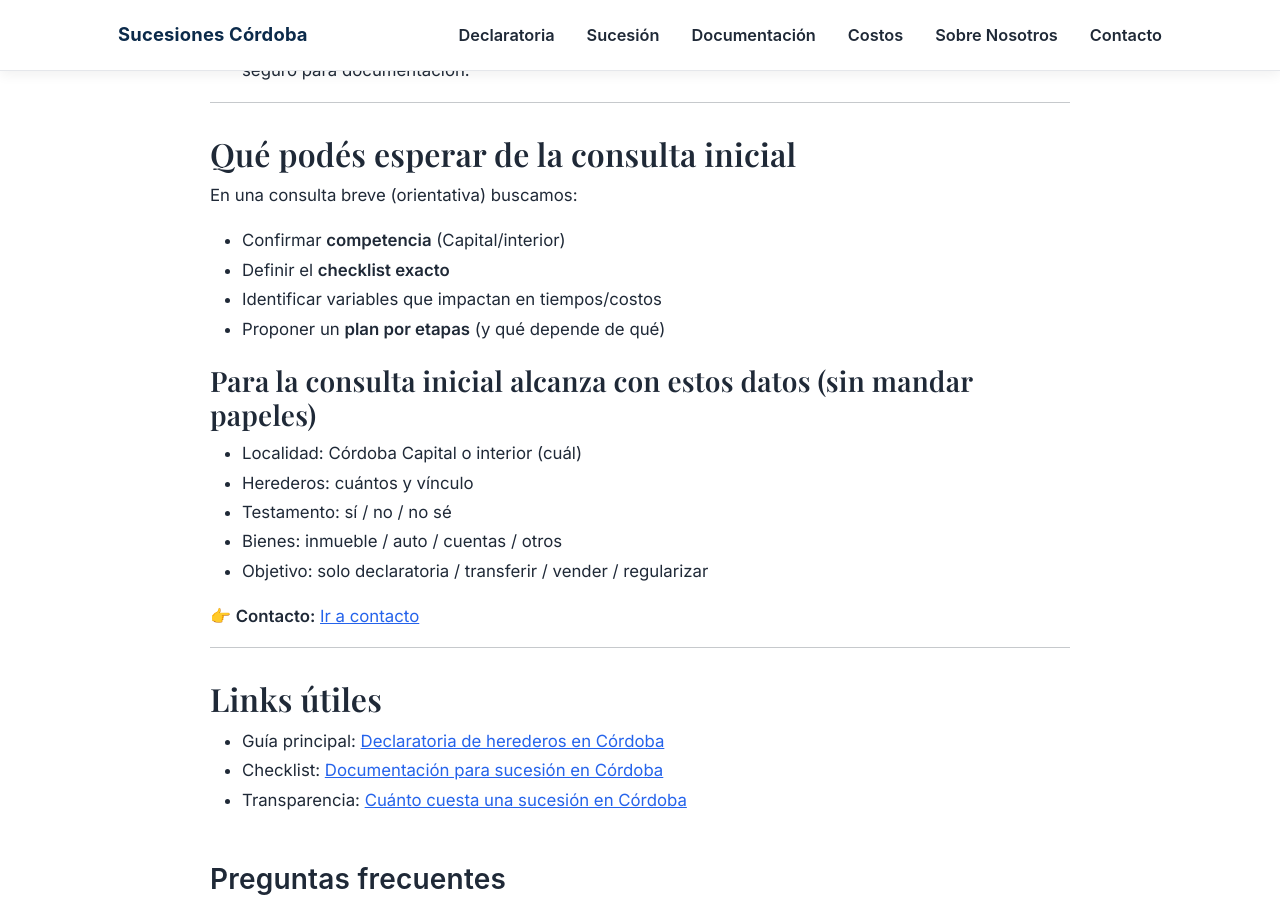
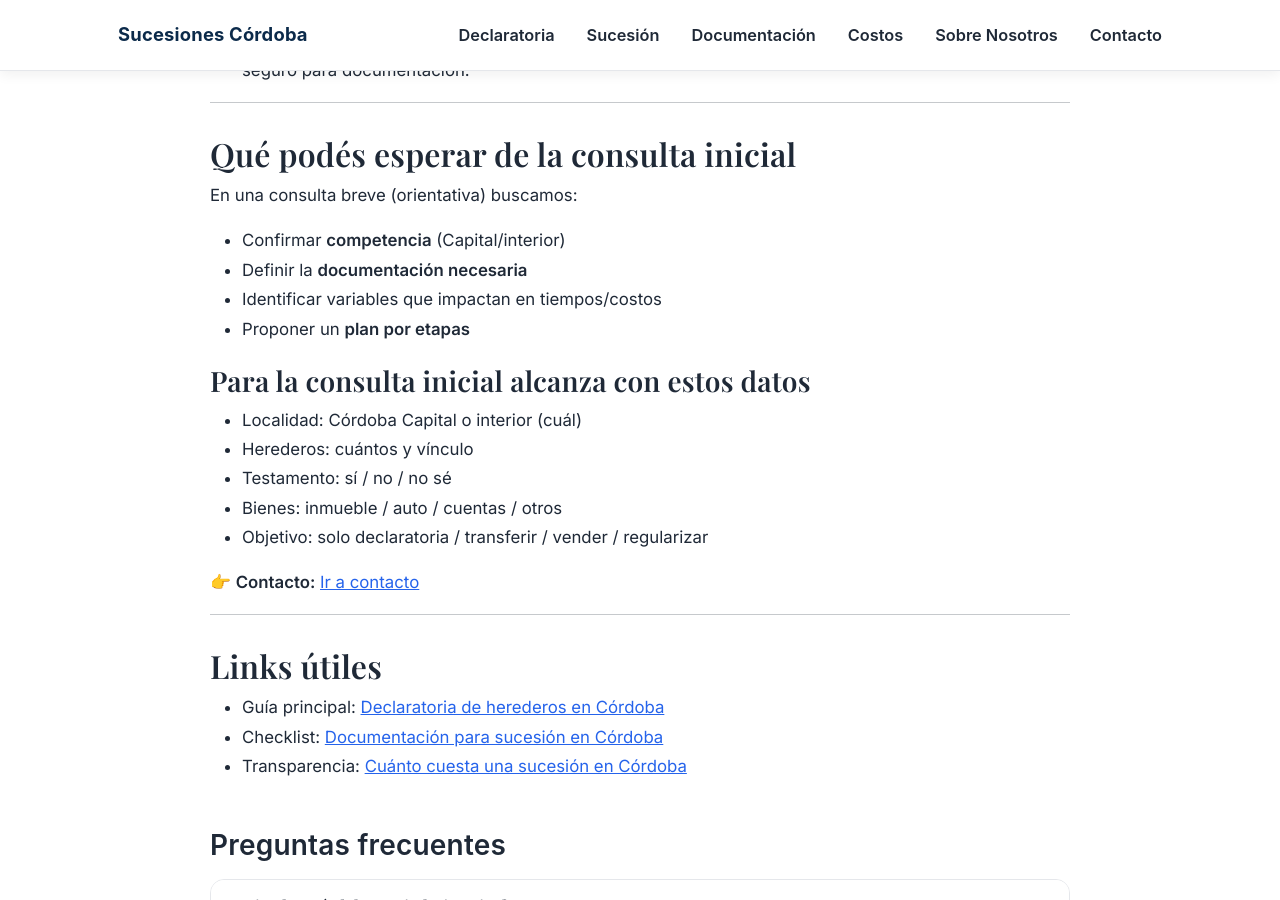
Before and after one commit to Elitedomainsx/sucesionescordoba, a Jekyll site: the page built from sobre-nosotros.md, in a window 1280 px wide and 900 px high, scrolled down 2524 px. Built offline with Jekyll 4.4.1, drawn with Linux system fonts in a browser that asks for light colours.

Commit message:
Update sobre-nosotros.md

```diff
--- a/sobre-nosotros.md
+++ b/sobre-nosotros.md
@@ -80,11 +80,11 @@ Separar por etapas baja la ansiedad y mejora el control:
 ## Qué podés esperar de la consulta inicial
 En una consulta breve (orientativa) buscamos:
 - Confirmar **competencia** (Capital/interior)
-- Definir el **checklist exacto**
+- Definir la **documentación necesaria**
 - Identificar variables que impactan en tiempos/costos
-- Proponer un **plan por etapas** (y qué depende de qué)
+- Proponer un **plan por etapas**
 
-### Para la consulta inicial alcanza con estos datos (sin mandar papeles)
+### Para la consulta inicial alcanza con estos datos
 - Localidad: Córdoba Capital o interior (cuál)
 - Herederos: cuántos y vínculo
 - Testamento: sí / no / no sé
```
